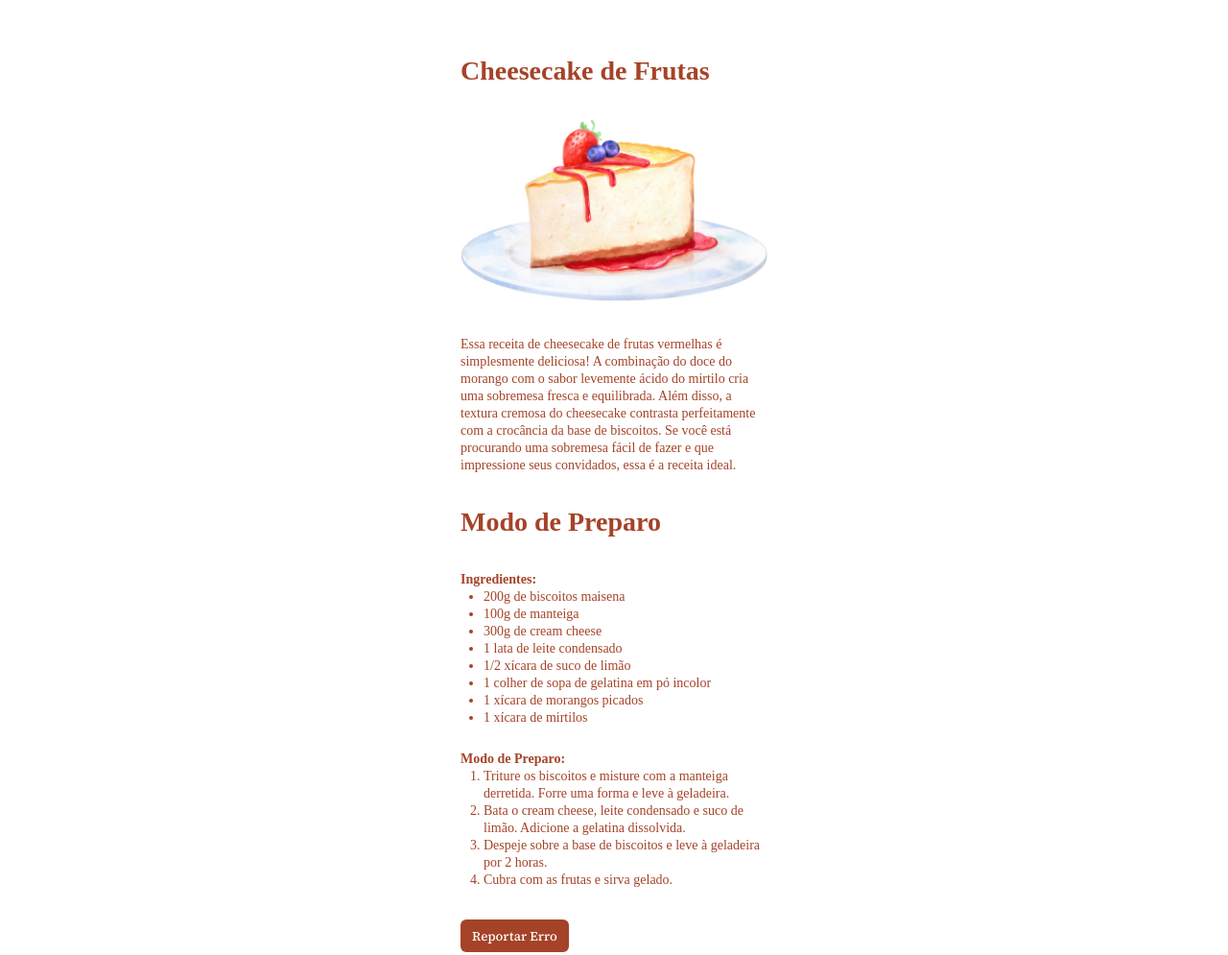
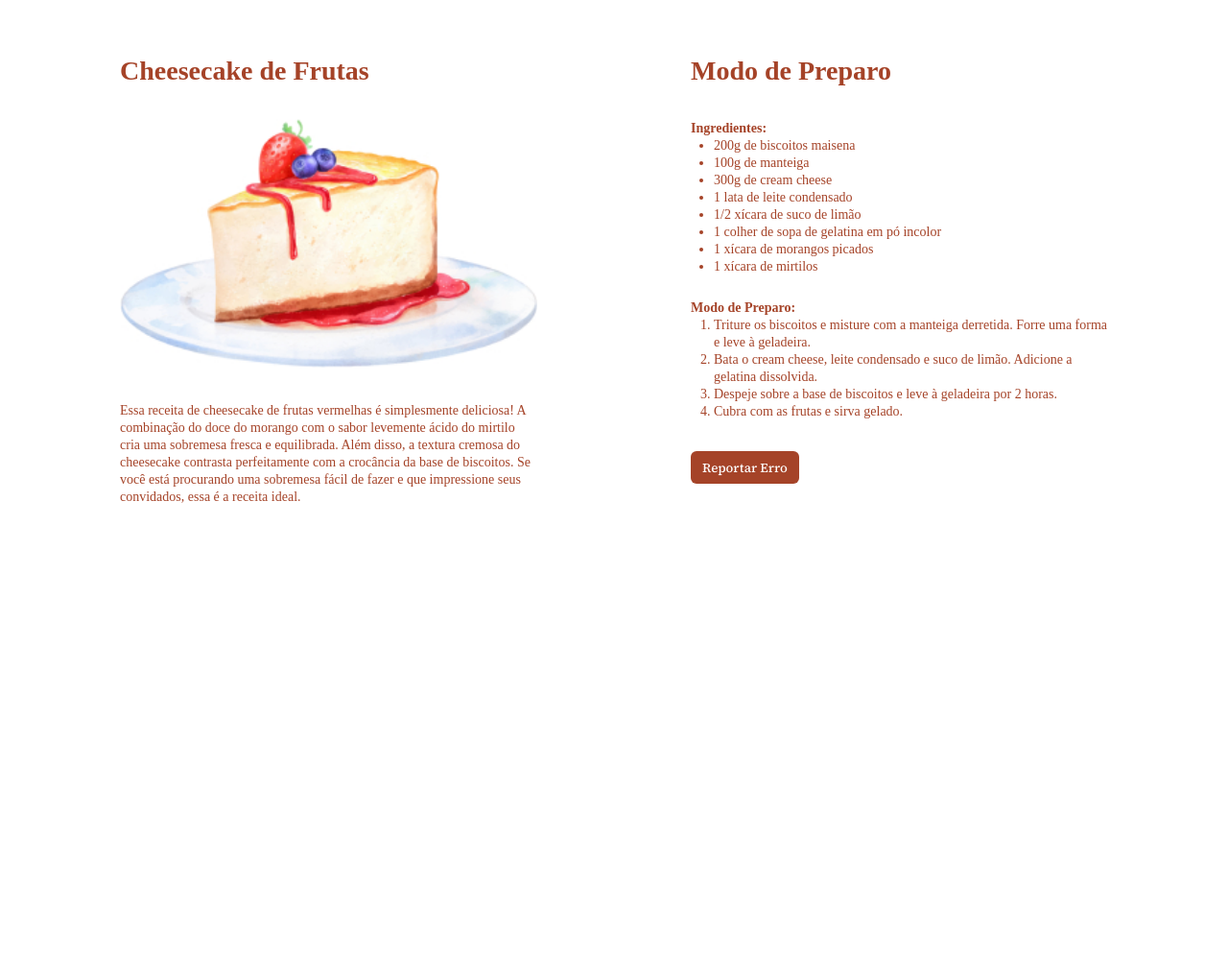
Before and after one commit to nataliacanellas/cheesecake-responsividade-rocketseat, a plain HTML site: page index.html in a window 1280 px wide. Shown: the whole page at 96% size. After the commit the page ends 800 px from the top, so only its background shows below. Drawn offline with Linux system fonts and the light colour scheme; a web font is replaced by a local one.

Commit message:
Rules for desktop size fixed

```diff
--- a/style.css
+++ b/style.css
@@ -68,3 +68,19 @@ button {
   border-radius: .6rem;
   margin-top: 3.2rem;
 }
+
+@media (min-width: 1120px) {
+  main {
+    flex-direction: row;
+    max-width: fit-content;
+    gap: 16rem;
+  }
+
+  .recipe {
+    max-width: 43.5rem;
+  }
+
+  .ingredients {
+    max-width: 52.5rem;
+  }
+}
```
